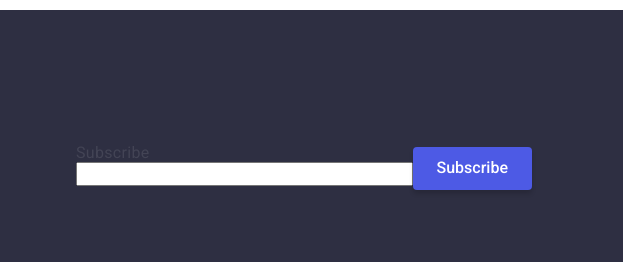
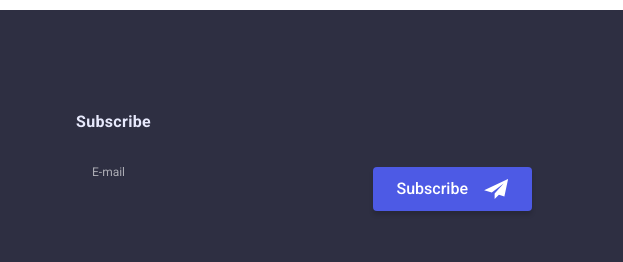
Before and after one commit to IgorVyshnevskiy/goit-markup-hw-06, a plain HTML site: page index.html in a window 1280 px wide. Shown: the part 2892-3154 px from the top of the page, 657-1280 px from the left. Drawn offline with nearby package versions, Linux system fonts and the light colour scheme.

Commit message:
added some styles

```diff
--- a/css/styles.css
+++ b/css/styles.css
@@ -455,11 +455,6 @@ footer.dark-bg {
   padding-bottom: 100px;
 }
 
-
-.foot-section {
-  /* width: calc((100% - 200px) / 3); */
-}
-
 .foot-section:nth-child(1) {
   margin-right: 120px;
 }
@@ -470,6 +465,7 @@ footer.dark-bg {
 
 .foot-flex {
   display: flex;
+  justify-content: start;
 }
 
 .foot-text {
@@ -520,8 +516,9 @@ footer.dark-bg {
 
 .subscibe-section {
   display: flex;
-  align-items: center;
-  min-width: 456px;
+  align-items: flex-start;
+
+  max-width: 456px;
 }
 
 /* ------- MODAL ------- */
@@ -596,10 +593,6 @@ footer.dark-bg {
   color: var(--dark);
 }
 
-.form {
-  width: 100%;
-}
-
 .field {
   display: flex;
   flex-direction: column;
@@ -664,3 +657,48 @@ footer.dark-bg {
 
   color: var(--primary-bg-color);
 }
+
+footer .foot-form {
+  width: 300px;
+  margin-right: 24px;
+}
+
+.foot-field {
+  display: flex;
+  flex-direction: column;
+
+}
+
+.foot-field-input {
+  background-color: transparent;
+  margin: 0;
+  padding: 12px 16px;
+  /* border: 1px solid rgba(255, 255, 255, 0.3); */
+  border-radius: 4px;
+  border: none;
+  background-image: none;
+
+  color: var(--sublin-text);
+}
+
+
+
+
+
+.foot-field-input::placeholder {
+  font-size: 12px;
+  color: rgba(255, 255, 255, 0.6);
+}
+
+.form-icon {
+  margin-left: 16px;
+  fill: #fff;
+}
+
+.foot-btn {
+  display: flex;
+  justify-content: center;
+  align-items: center;
+  margin-top: auto;
+  margin-bottom: 15px;
+}
--- a/index.html
+++ b/index.html
@@ -559,13 +559,26 @@
           </ul>
         </section>
         <section class="foot-section subscibe-section">
-          <form class="form">
-            <div class="field">
-              <label for="subscribe-mail">Subscribe</label>
-              <input type="email" name="subscibe" id="subscribe-mail">
+          <form class="foot-form">
+            <div class="foot-field">
+              <label class="social-media-name text-color" for="subscribe-mail"
+                >Subscribe</label
+              >
+              <input
+                class="foot-field-input"
+                type="email"
+                name="subscibe"
+                id="subscribe-mail"
+                placeholder="E-mail "
+              />
             </div>
           </form>
-          <button class="btn btn-primary" type="submit">Subscribe</button>
+          <button class="btn btn-primary foot-btn" type="submit">
+            Subscribe
+            <svg class="form-icon" width="24" height="20">
+              <use href="./images/svg/sprate.svg#icon-send"></use>
+            </svg>
+          </button>
         </section>
       </div>
     </footer>
```
